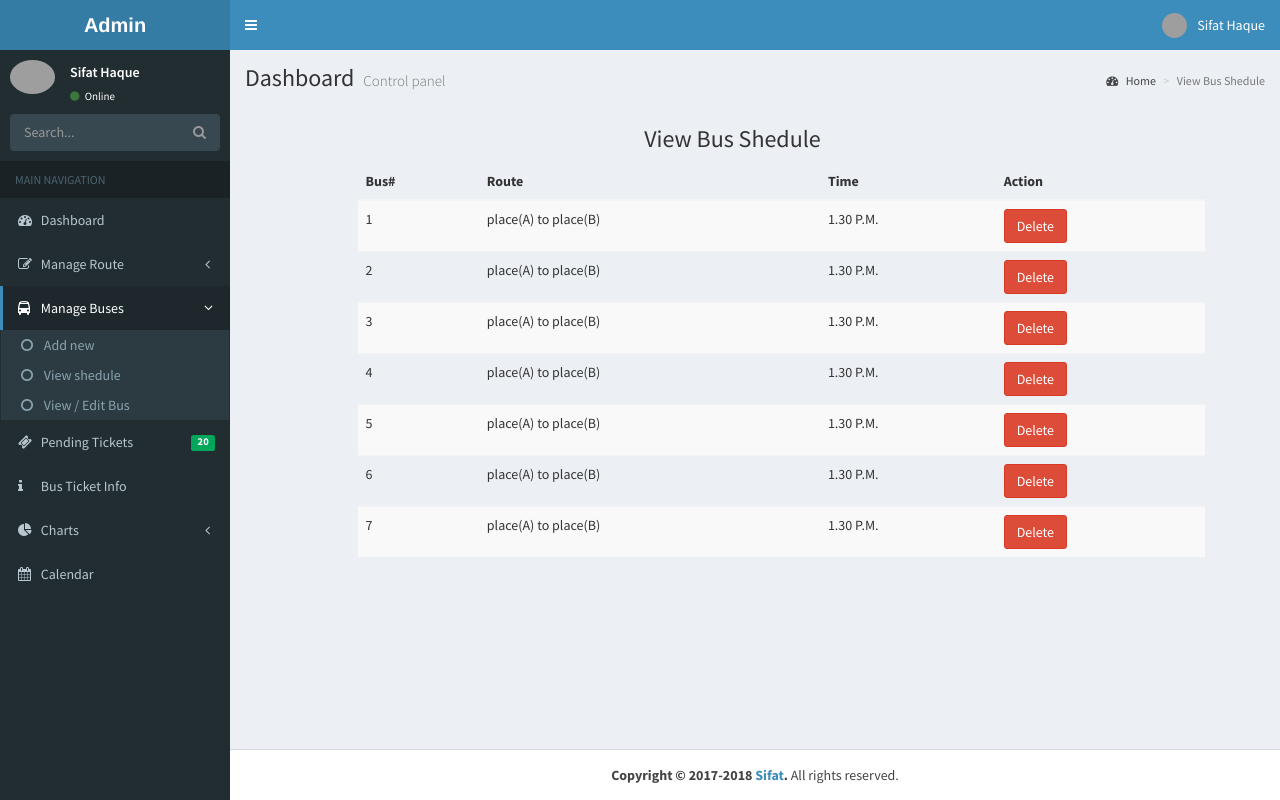
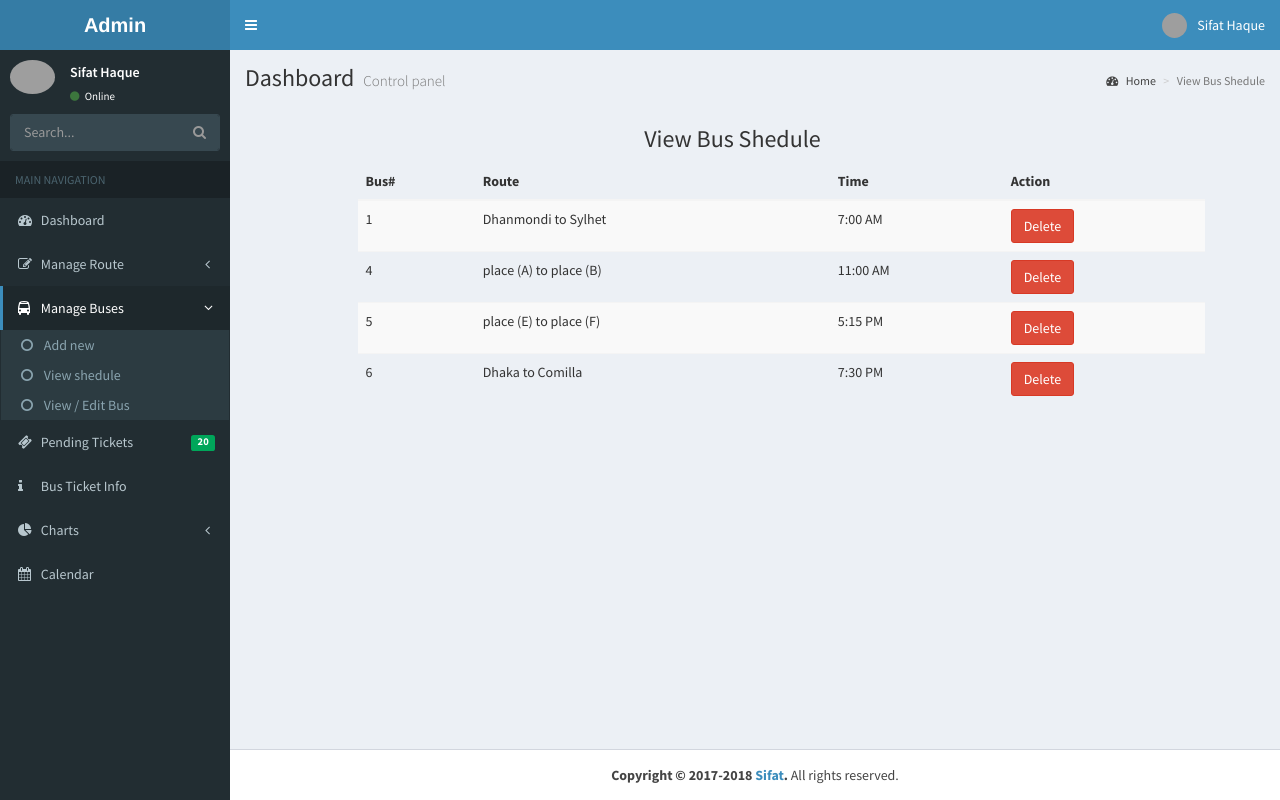
Before and after one commit to sifat009/bus_ticket, a PHP site: page /admin/pages/manage_buses/view_shedule.php in a window 1280 px wide. Run offline with PHP 8.4, Linux system fonts and the light colour scheme; data comes from the database, SQL or seed files in the repository; grey boxes are pictures that could not be loaded.

Commit message:
edit and add bus shedule done

```diff
--- a/admin/pages/manage_buses/view_shedule.php
+++ b/admin/pages/manage_buses/view_shedule.php
@@ -1,3 +1,21 @@
+<?php
+	include "../../../config/db.php";
+	include "../../../functions/print.php";
+	$query = "SELECT buses.id,routes.direction, buses.time FROM buses JOIN routes WHERE( buses.route_id = routes.id )";
+	$result = $db->query($query);
+	if(isset($_GET['id'])){
+		$q = "DELETE FROM buses WHERE id = ?";
+		$stmt = $db->prepare($q);
+		$r = $stmt->execute(array($_GET['id']));
+		if($r){
+			header("location: view_shedule.php");
+		} else{
+			echo "Error in deleting";
+		}
+	}
+?>
+
+
 <!DOCTYPE html>
 <html>
 <head>
@@ -202,48 +220,14 @@
 								</tr>
 							</thead>
 							<tbody>
+							<?php foreach($result as $row): ?>
 								<tr>
-									<td>1</td>
-									<td>place(A) to place(B)</td>
-									<td>1.30 P.M.</td>
-									<td><a class="btn btn-danger " >Delete</a></td>
+									<td><?= $row['id'] ?></td>
+									<td><?= $row['direction'] ?></td>
+									<td><?= $row['time'] ?></td>
+									<td><a href="view_shedule.php?id=<?= $row['id'] ?>" onclick="sure()" class="btn btn-danger " >Delete</a></td>
 								</tr>
-								<tr>
-									<td>2</td>
-									<td>place(A) to place(B)</td>
-									<td>1.30 P.M.</td>
-									<td><a class="btn btn-danger " >Delete</a></td>
-								</tr>
-								<tr>
-									<td>3</td>
-									<td>place(A) to place(B)</td>
-									<td>1.30 P.M.</td>
-									<td><a class="btn btn-danger " >Delete</a></td>
-								</tr>
-								<tr>
-									<td>4</td>
-									<td>place(A) to place(B)</td>
-									<td>1.30 P.M.</td>
-									<td><a class="btn btn-danger " >Delete</a></td>
-								</tr>
-								<tr>
-									<td>5</td>
-									<td>place(A) to place(B)</td>
-									<td>1.30 P.M.</td>
-									<td><a class="btn btn-danger " >Delete</a></td>
-								</tr>
-								<tr>
-									<td>6</td>
-									<td>place(A) to place(B)</td>
-									<td>1.30 P.M.</td>
-									<td><a class="btn btn-danger " >Delete</a></td>
-								</tr>
-								<tr>
-									<td>7</td>
-									<td>place(A) to place(B)</td>
-									<td>1.30 P.M.</td>
-									<td><a class="btn btn-danger " >Delete</a></td>
-								</tr>
+							<?php endforeach; ?>
 							</tbody>
 						</table>
 					</div>
@@ -268,6 +252,10 @@
 <script src="../../js/bootstrap.min.js"></script>
 <!-- AdminLTE App -->
 <script src="../../js/app.min.js"></script>
-
+<script>
+	function sure() {
+		return confirm("Are you sure to DELETE ?");
+	}
+</script>
 </body>
 </html>
```
Also changed, not shown: admin/pages/manage_buses/add_new.php (+40 -12 lines), bus_ticket.sql (+16 -7 lines).
